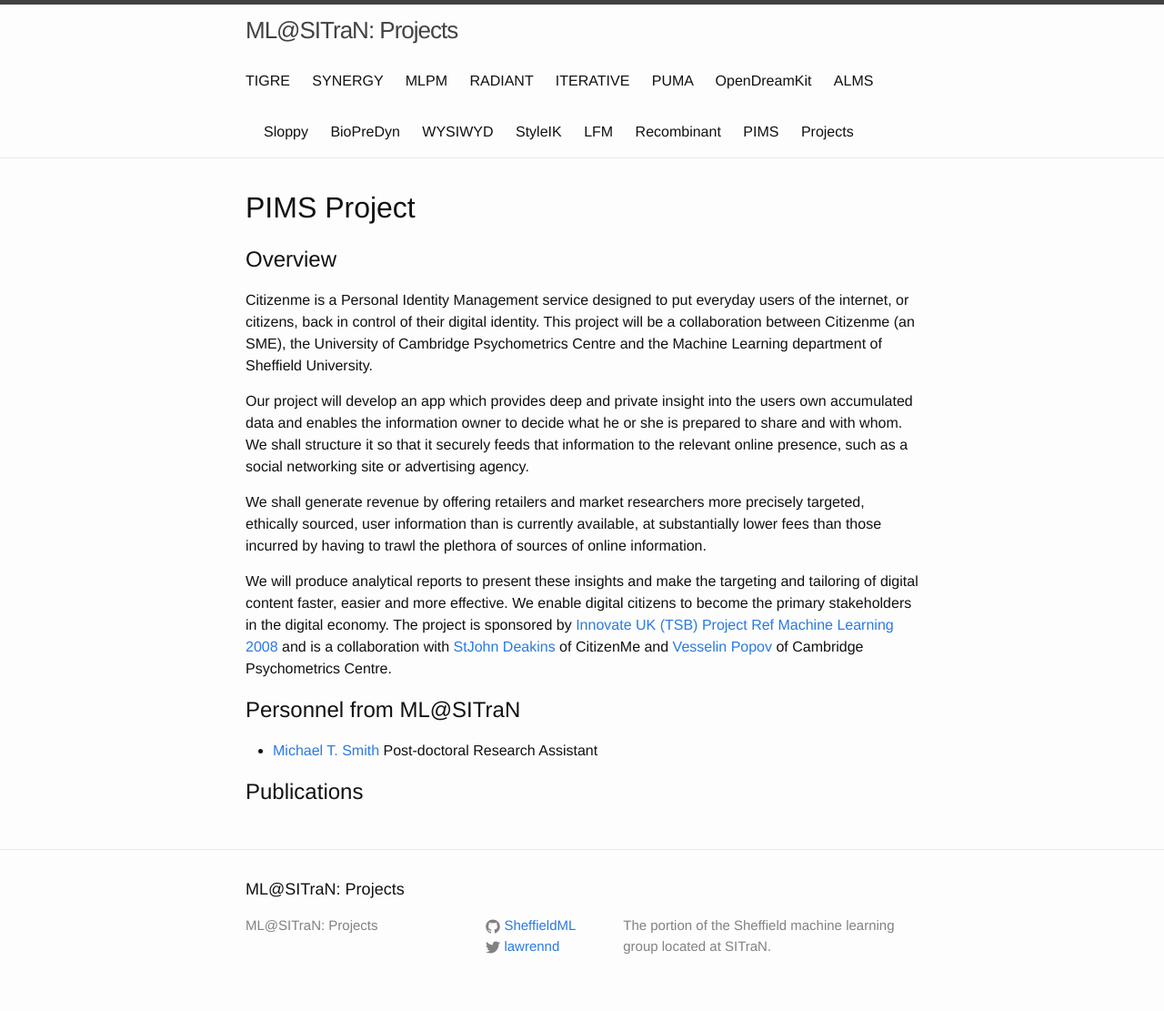
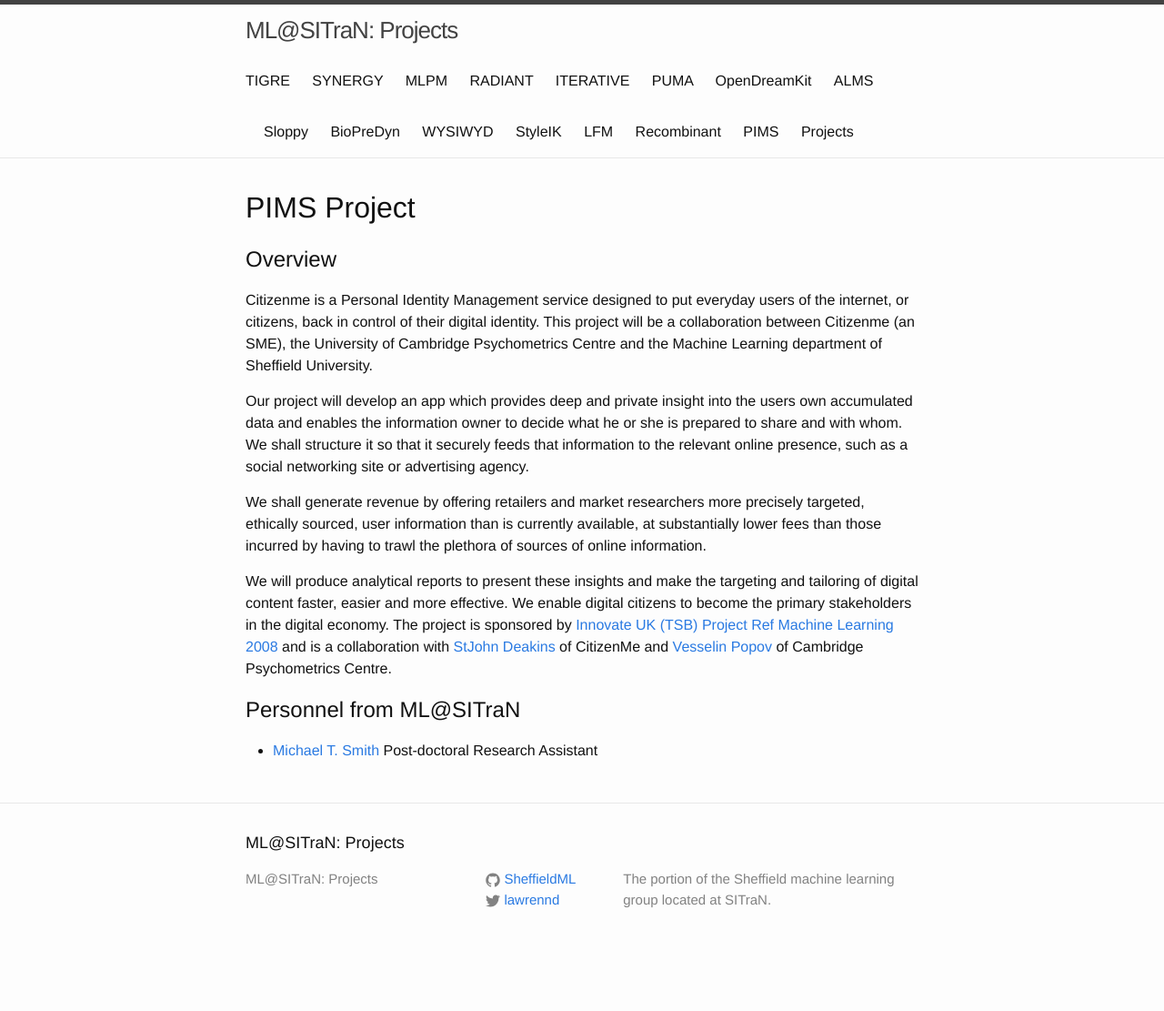
Before and after one commit to SheffieldML/projects, a Jekyll site: the page built from pims/index.md, in a window 1280 px wide. Shown: the whole page at 91% size. Built offline with Jekyll 4.4.1, drawn with Linux system fonts in a browser that asks for light colours; after the commit the page ends 1060 px from its top, so only the background shows below that.

Commit message:
Fix when no pubs are there.

```diff
--- a/pims/index.md
+++ b/pims/index.md
@@ -20,9 +20,3 @@
 ## Personnel from ML@SITraN
 
 - [Michael T. Smith](http://www.michaeltsmith.org.uk/) Post-doctoral Research Assistant
-
-
-
-<a name="publications"></a>
-
-## Publications
```
